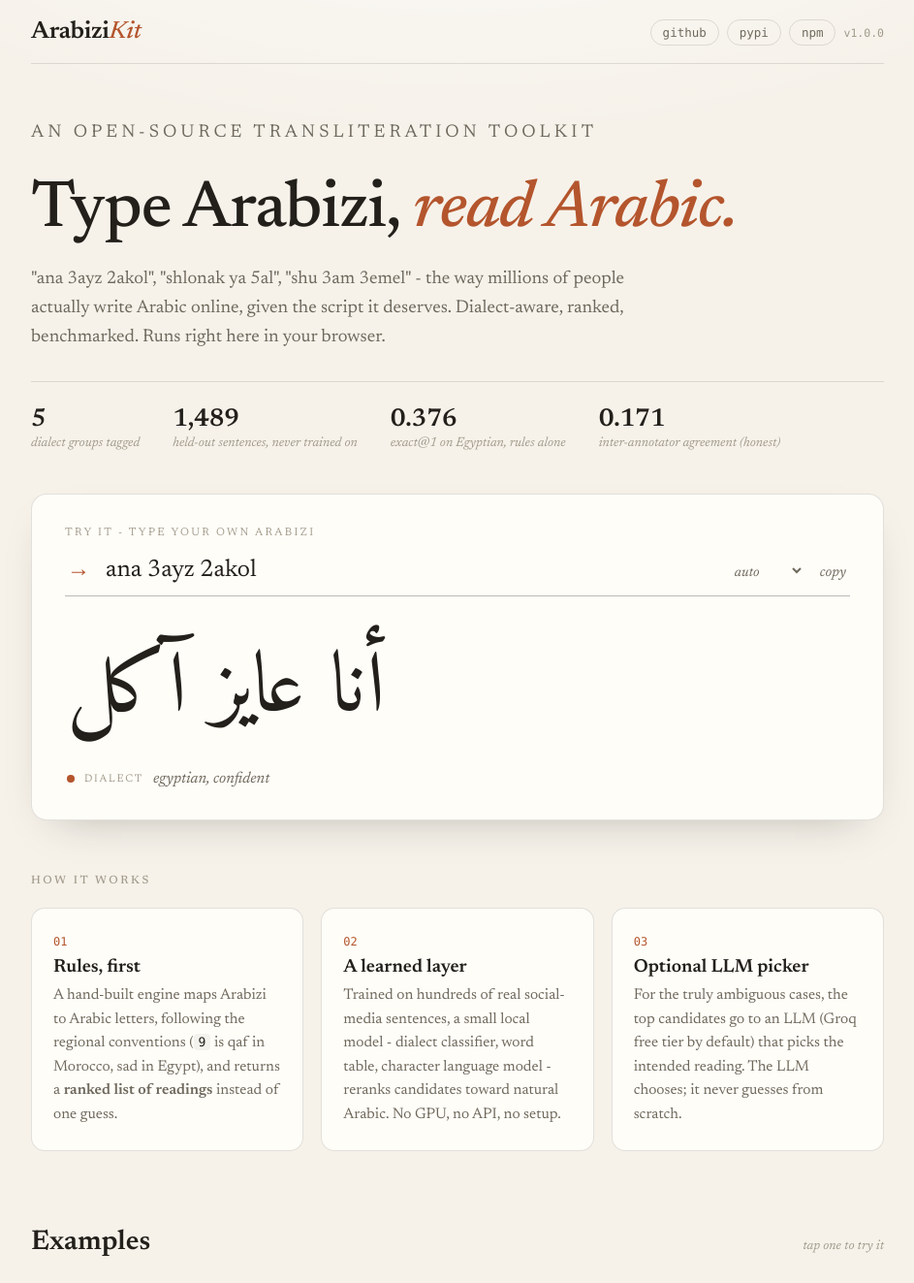
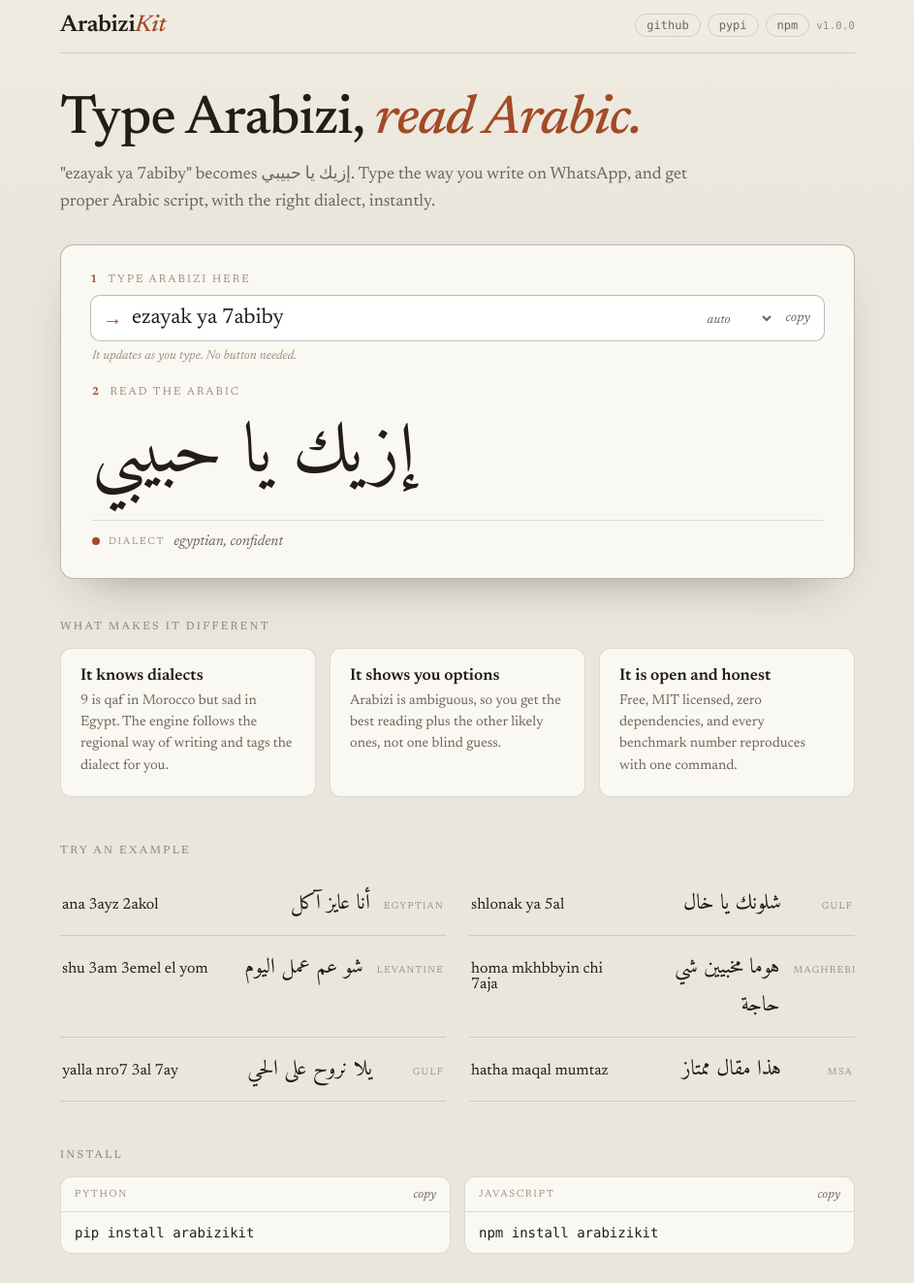
Before and after one commit to rb2625/arabizi-kit, a website: page web/demo.html in a window 1280 px wide. Shown: the part 20-1343 px from the top of the page at 97% size, without its empty margins (168-1111 px from the left). Drawn offline with Linux system fonts and the light colour scheme.

Commit message:
Simplify the demo and auto-apply the detected dialect
The page is calmer and clearer: a deeper warm background, a clearly
bordered input box with numbered steps (1. Type Arabizi, 2. Read the
Arabic), a helper line saying it updates as you type, and fewer,
simpler sections. The engine now auto-applies a confident Maghrebi or
Gulf dialect guess, mirroring the learned layer's effective hints, so
typing 'bach n9ra' reads 9 as qaf without picking a hint manually.

```diff
--- a/web/demo.html
+++ b/web/demo.html
@@ -14,15 +14,15 @@
  <link href="https://fonts.googleapis.com/css2?family=Newsreader:ital,opsz,wght@0,6..72,400;0,6..72,500;0,6..72,600;1,6..72,400;1,6..72,500&family=Amiri:ital,wght@0,400;0,700;1,400&display=swap" rel="stylesheet" />
  <style>
  :root {
-  --paper: #f6f2ea;
-  --card: #fffdf8;
-  --ink: #23201b;
-  --ink-soft: #6f695d;
-  --ink-faint: #a29b8c;
-  --line: rgba(35, 32, 27, .13);
-  --line-strong: rgba(35, 32, 27, .3);
-  --clay: #b4552d;
-  --clay-soft: rgba(180, 85, 45, .1);
+  --paper: #eae6dc;
+  --card: #faf8f2;
+  --ink: #221d17;
+  --ink-soft: #6d6557;
+  --ink-faint: #98907f;
+  --line: rgba(34, 29, 23, .14);
+  --line-strong: rgba(34, 29, 23, .3);
+  --clay: #a34a26;
+  --clay-soft: rgba(163, 74, 38, .1);
   --serif: "Newsreader", Georgia, serif;
   --arabic: "Amiri", "Newsreader", serif;
   --mono: ui-monospace, "SF Mono", Consolas, monospace;
@@ -31,164 +31,146 @@
  html { scroll-behavior: smooth; }
  body {
   margin: 0; min-height: 100vh;
-  background: radial-gradient(1200px 560px at 50% -8%, rgba(255, 255, 255, .7), transparent 62%), var(--paper);
-  color: var(--ink); font-family: var(--serif); font-size: 19px;
+  background: linear-gradient(180deg, #f0ece2 0%, var(--paper) 260px);
+  color: var(--ink); font-family: var(--serif); font-size: 18px;
   -webkit-font-smoothing: antialiased;
  }
  ::selection { background: var(--clay-soft); }
  a { color: var(--clay); text-decoration: none; }
  a:hover { text-decoration: underline; }
- .page { width: min(880px, calc(100% - 48px)); margin: 0 auto; padding: 40px 0 56px; }
-
- /* top bar */
+ .page { width: min(820px, calc(100% - 40px)); margin: 0 auto; padding: 34px 0 48px; }
+
+ /* header */
  header {
-  display: flex; align-items: center; justify-content: space-between; gap: 16px;
-  padding-bottom: 18px; border-bottom: 1px solid var(--line);
+  display: flex; align-items: center; justify-content: space-between; gap: 14px;
+  padding-bottom: 16px; border-bottom: 1px solid var(--line);
  }
- .wordmark { font-size: 25px; font-weight: 600; letter-spacing: -0.01em; color: var(--ink); }
+ .wordmark { font-size: 24px; font-weight: 600; letter-spacing: -0.01em; color: var(--ink); }
  .wordmark i { font-style: italic; color: var(--clay); font-weight: 500; }
- .nav { display: flex; align-items: center; gap: 8px; flex-wrap: wrap; }
+ .nav { display: flex; align-items: center; gap: 7px; flex-wrap: wrap; }
  .nav a.pill {
-  font-family: var(--mono); font-size: 12.5px; color: var(--ink-soft);
-  border: 1px solid var(--line); border-radius: 999px; padding: 5px 12px;
+  font-family: var(--mono); font-size: 12px; color: var(--ink-soft);
+  border: 1px solid var(--line); border-radius: 999px; padding: 4px 11px;
   transition: .18s; white-space: nowrap;
  }
  .nav a.pill:hover { color: var(--clay); border-color: var(--clay); text-decoration: none; }
- .ver { font-family: var(--mono); font-size: 11.5px; color: var(--ink-faint); }
-
- /* hero */
- .hero { padding: 56px 0 44px; }
- .eyebrow {
-  font-size: 12px; letter-spacing: .22em; text-transform: uppercase;
-  color: var(--ink-faint); margin: 0 0 16px;
- }
+ .ver { font-family: var(--mono); font-size: 11px; color: var(--ink-faint); }
+
+ /* hero: short */
+ .hero { padding: 40px 0 30px; }
  .hero h1 {
-  font-size: clamp(42px, 7vw, 68px); line-height: 1.04; font-weight: 500;
-  letter-spacing: -0.015em; margin: 0 0 20px;
+  font-size: clamp(36px, 6vw, 56px); line-height: 1.06; font-weight: 500;
+  letter-spacing: -0.015em; margin: 0 0 12px;
  }
  .hero h1 em { font-style: italic; color: var(--clay); }
- .hero p { margin: 0 0 30px; max-width: 36em; color: var(--ink-soft); font-size: 18.5px; line-height: 1.62; }
- .stats { display: flex; gap: 34px; flex-wrap: wrap; padding-top: 26px; border-top: 1px solid var(--line); }
- .stat b { display: block; font-size: 26px; font-weight: 600; letter-spacing: -0.01em; }
- .stat b small { font-size: 15px; color: var(--ink-faint); font-weight: 400; }
- .stat span { font-size: 13.5px; color: var(--ink-faint); font-style: italic; }
-
- /* the tool */
+ .hero p { margin: 0; max-width: 40em; color: var(--ink-soft); font-size: 17.5px; line-height: 1.6; }
+
+ /* the tool: the focus of the page */
  .tool {
-  background: var(--card); border: 1px solid var(--line); border-radius: 16px;
-  box-shadow: 0 18px 44px -26px rgba(35, 32, 27, .35);
-  padding: 34px 34px 26px;
+  background: var(--card); border: 1px solid var(--line-strong); border-radius: 14px;
+  box-shadow: 0 22px 50px -30px rgba(34, 29, 23, .5);
+  padding: 30px 30px 24px;
  }
- .tool-label {
-  font-size: 11.5px; letter-spacing: .2em; text-transform: uppercase;
-  color: var(--ink-faint); margin: 0 0 14px;
+ .step { font-size: 11.5px; letter-spacing: .18em; text-transform: uppercase; color: var(--ink-faint); margin: 0 0 10px; }
+ .step b { color: var(--clay); font-weight: 600; }
+
+ .field {
+  display: flex; align-items: center; gap: 10px;
+  background: #fff; border: 1px solid var(--line-strong); border-radius: 10px;
+  padding: 8px 12px; transition: border-color .2s, box-shadow .2s;
  }
- .field { display: flex; align-items: baseline; gap: 14px; border-bottom: 1px solid var(--line-strong); padding: 4px 2px 12px; transition: border-color .2s; }
- .field:focus-within { border-color: var(--clay); }
- .field .prompt { font-style: italic; color: var(--clay); font-size: 24px; }
+ .field:focus-within { border-color: var(--clay); box-shadow: 0 0 0 3px var(--clay-soft); }
+ .field .prompt { font-style: italic; color: var(--clay); font-size: 20px; }
  .field input {
   flex: 1; min-width: 0; background: transparent; border: 0; outline: 0;
-  font-family: var(--serif); font-size: 25px; color: var(--ink); caret-color: var(--clay);
+  font-family: var(--serif); font-size: 22px; color: var(--ink); caret-color: var(--clay); padding: 4px 0;
  }
  .field input::placeholder { color: var(--ink-faint); font-style: italic; }
  .hint {
   border: 0; background: transparent; outline: 0; cursor: pointer;
-  font-family: var(--serif); font-style: italic; font-size: 14.5px; color: var(--ink-soft);
-  padding: 3px 2px; white-space: nowrap; transition: color .2s;
+  font-family: var(--serif); font-style: italic; font-size: 13.5px; color: var(--ink-soft);
+  padding: 2px; white-space: nowrap; transition: color .2s;
  }
  .hint:hover { color: var(--clay); }
  .hint option { font-style: normal; }
  .copy {
   border: 0; background: transparent; cursor: pointer;
-  font-family: var(--serif); font-style: italic; font-size: 15px; color: var(--ink-soft);
-  padding: 4px 2px; white-space: nowrap; transition: color .2s;
+  font-family: var(--serif); font-style: italic; font-size: 14px; color: var(--ink-soft);
+  padding: 2px; white-space: nowrap; transition: color .2s;
  }
  .copy:hover { color: var(--clay); }
-
- .output { padding: 38px 2px 8px; }
+ .field-note { font-size: 13px; font-style: italic; color: var(--ink-faint); margin: 8px 2px 0; }
+
+ .output { padding: 26px 2px 6px; }
  .out-ar {
-  font-family: var(--arabic); font-size: clamp(52px, 8.6vw, 88px); line-height: 1.35;
+  font-family: var(--arabic); font-size: clamp(44px, 7.4vw, 72px); line-height: 1.35;
   direction: rtl; text-align: left; color: var(--ink);
   min-height: 1.35em; word-break: break-word;
  }
  .out-ar:empty::before { content: "..."; color: var(--ink-faint); font-size: .4em; }
  .out-ar.flash { animation: rise .3s cubic-bezier(.2, .7, .3, 1); }
  @keyframes rise { from { opacity: 0; transform: translateY(6px); } to { opacity: 1; transform: none; } }
- .out-meta { margin-top: 24px; display: flex; align-items: center; gap: 16px; flex-wrap: wrap; }
- .dialect { display: flex; align-items: center; gap: 10px; font-size: 16px; font-style: italic; color: var(--ink-soft); }
+ .out-meta { margin-top: 18px; display: flex; align-items: center; gap: 14px; flex-wrap: wrap; border-top: 1px solid var(--line); padding-top: 14px; }
+ .dialect { display: flex; align-items: center; gap: 9px; font-size: 15px; font-style: italic; color: var(--ink-soft); }
  .dialect .dot { width: 8px; height: 8px; border-radius: 50%; background: var(--clay); }
  .dialect.off .dot { background: var(--ink-faint); }
- .dialect .dlabel { font-size: 11px; text-transform: uppercase; letter-spacing: .16em; font-style: normal; color: var(--ink-faint); }
- .chips-wrap { width: 100%; margin-top: 6px; }
- .chips-label { font-size: 11px; text-transform: uppercase; letter-spacing: .16em; color: var(--ink-faint); margin: 0 0 8px; }
- .chips { display: flex; gap: 10px; flex-wrap: wrap; }
+ .dialect .dlabel { font-size: 10.5px; text-transform: uppercase; letter-spacing: .16em; font-style: normal; color: var(--ink-faint); }
+ .chips-wrap { width: 100%; }
+ .chips-label { font-size: 10.5px; text-transform: uppercase; letter-spacing: .16em; color: var(--ink-faint); margin: 0 0 7px; }
+ .chips { display: flex; gap: 9px; flex-wrap: wrap; }
  .chip {
   background: transparent; border: 1px solid var(--line); border-radius: 999px;
-  font-family: var(--arabic); font-size: 17px; color: var(--ink-soft);
-  padding: 6px 15px; cursor: pointer; transition: .18s;
+  font-family: var(--arabic); font-size: 16px; color: var(--ink-soft);
+  padding: 5px 14px; cursor: pointer; transition: .18s;
  }
  .chip:hover { color: var(--clay); border-color: var(--clay); }
 
- /* how it works */
- .how { padding: 56px 0 8px; }
- .sec-head h2 { font-size: 12px; letter-spacing: .22em; text-transform: uppercase; color: var(--ink-faint); margin: 0 0 22px; font-weight: 500; }
- .cards { display: grid; grid-template-columns: repeat(3, 1fr); gap: 18px; }
- .card { background: var(--card); border: 1px solid var(--line); border-radius: 14px; padding: 24px 22px; }
- .card .n { font-family: var(--mono); font-size: 12px; color: var(--clay); }
- .card h3 { font-size: 19px; font-weight: 600; margin: 8px 0 8px; }
- .card p { font-size: 15.5px; line-height: 1.58; color: var(--ink-soft); margin: 0; }
- .card code { font-family: var(--mono); font-size: 13px; color: var(--ink); background: rgba(35,32,27,.05); padding: 1px 5px; border-radius: 4px; }
-
- /* examples */
- .examples { padding: 48px 0 8px; }
- .examples-head { display: flex; justify-content: space-between; align-items: baseline; margin-bottom: 6px; }
- .examples-head span { font-size: 13.5px; font-style: italic; color: var(--ink-faint); }
- .egrid { display: grid; grid-template-columns: 1fr 1fr; gap: 0 26px; }
- .example { display: flex; align-items: baseline; gap: 16px; padding: 14px 2px; border-bottom: 1px solid var(--line); cursor: pointer; transition: border-color .15s; }
+ /* sections */
+ .sec { padding: 44px 0 6px; }
+ .sec-head h2 { font-size: 11.5px; letter-spacing: .2em; text-transform: uppercase; color: var(--ink-faint); margin: 0 0 16px; font-weight: 500; }
+ .cards { display: grid; grid-template-columns: repeat(3, 1fr); gap: 14px; }
+ .card { background: var(--card); border: 1px solid var(--line); border-radius: 12px; padding: 20px 20px; }
+ .card h3 { font-size: 17px; font-weight: 600; margin: 0 0 6px; }
+ .card p { font-size: 14.5px; line-height: 1.55; color: var(--ink-soft); margin: 0; }
+ .card code { font-family: var(--mono); font-size: 12.5px; background: rgba(34,29,23,.06); padding: 1px 5px; border-radius: 4px; }
+
+ .egrid { display: grid; grid-template-columns: 1fr 1fr; gap: 0 24px; }
+ .example { display: flex; align-items: baseline; gap: 14px; padding: 13px 2px; border-bottom: 1px solid var(--line); cursor: pointer; transition: border-color .15s; }
  .example:hover { border-color: var(--line-strong); }
- .example .latin { font-size: 17px; transition: color .15s; }
+ .example .latin { font-size: 16px; transition: color .15s; }
  .example:hover .latin { color: var(--clay); }
- .example .ar { font-family: var(--arabic); font-size: 24px; direction: rtl; margin-left: auto; }
- .example .d { font-size: 10.5px; text-transform: uppercase; letter-spacing: .13em; color: var(--ink-faint); min-width: 64px; text-align: right; }
-
- /* install */
- .install { padding: 48px 0 8px; }
- .install-row { display: grid; grid-template-columns: 1fr 1fr; gap: 18px; }
- .install-block { background: var(--card); border: 1px solid var(--line); border-radius: 14px; overflow: hidden; }
- .install-block .ib-head {
-  display: flex; justify-content: space-between; align-items: center;
-  padding: 10px 16px; border-bottom: 1px solid var(--line);
+ .example .ar { font-family: var(--arabic); font-size: 22px; direction: rtl; margin-left: auto; }
+ .example .d { font-size: 10px; text-transform: uppercase; letter-spacing: .13em; color: var(--ink-faint); min-width: 60px; text-align: right; }
+
+ .install-row { display: grid; grid-template-columns: 1fr 1fr; gap: 14px; }
+ .install-block { background: var(--card); border: 1px solid var(--line); border-radius: 12px; overflow: hidden; }
+ .install-block .ib-head { display: flex; justify-content: space-between; align-items: center; padding: 9px 14px; border-bottom: 1px solid var(--line); }
+ .install-block .ib-head span { font-size: 10.5px; text-transform: uppercase; letter-spacing: .16em; color: var(--ink-faint); }
+ .ib-copy { border: 0; background: transparent; cursor: pointer; font-family: var(--serif); font-style: italic; font-size: 13px; color: var(--ink-soft); padding: 2px 0; }
+ .ib-copy:hover { color: var(--clay); }
+ .install-block pre { margin: 0; padding: 13px 14px; font-family: var(--mono); font-size: 14px; color: var(--ink); overflow-x: auto; }
+
+ .bench table { width: 100%; border-collapse: collapse; font-size: 15px; }
+ .bench th { font-size: 10.5px; text-transform: uppercase; letter-spacing: .16em; color: var(--ink-faint); text-align: left; font-weight: 500; padding: 9px 12px; border-bottom: 1px solid var(--line-strong); }
+ .bench td { padding: 11px 12px; border-bottom: 1px solid var(--line); color: var(--ink-soft); }
+ .bench td b { color: var(--ink); font-weight: 600; }
+ .bench .note { font-size: 13px; font-style: italic; color: var(--ink-faint); margin: 12px 2px 0; }
+
+ /* footer band: a touch of depth, not dark */
+ footer {
+  margin-top: 48px; background: rgba(255, 255, 255, .35); border: 1px solid var(--line); border-radius: 12px;
+  padding: 18px 22px; display: flex; justify-content: space-between; gap: 14px; flex-wrap: wrap;
+  font-size: 13px; font-style: italic; color: var(--ink-faint);
  }
- .install-block .ib-head span { font-size: 11px; text-transform: uppercase; letter-spacing: .16em; color: var(--ink-faint); }
- .ib-copy { border: 0; background: transparent; cursor: pointer; font-family: var(--serif); font-style: italic; font-size: 13.5px; color: var(--ink-soft); padding: 2px 0; }
- .ib-copy:hover { color: var(--clay); }
- .install-block pre { margin: 0; padding: 15px 16px; font-family: var(--mono); font-size: 14.5px; color: var(--ink); overflow-x: auto; }
-
- /* benchmark + footer */
- .bench { padding: 46px 0 10px; }
- .bench table { width: 100%; border-collapse: collapse; font-size: 15.5px; }
- .bench th {
-  font-size: 11px; text-transform: uppercase; letter-spacing: .16em; color: var(--ink-faint);
-  text-align: left; font-weight: 500; padding: 10px 12px; border-bottom: 1px solid var(--line-strong);
- }
- .bench td { padding: 12px; border-bottom: 1px solid var(--line); color: var(--ink-soft); }
- .bench td b { color: var(--ink); font-weight: 600; }
- .bench .note { font-size: 13.5px; font-style: italic; color: var(--ink-faint); margin: 14px 2px 0; }
- .foot {
-  margin-top: 46px; padding-top: 18px; border-top: 1px solid var(--line);
-  display: flex; justify-content: space-between; gap: 18px; flex-wrap: wrap;
-  font-size: 13.5px; font-style: italic; color: var(--ink-faint);
- }
- .foot b { font-weight: 500; color: var(--ink-soft); }
- .foot a { color: var(--ink-soft); }
- .foot a:hover { color: var(--clay); }
-
- @media (max-width: 760px) {
+ footer b { font-weight: 500; color: var(--ink-soft); }
+ footer a { color: var(--ink-soft); }
+ footer a:hover { color: var(--clay); }
+
+ @media (max-width: 700px) {
   .cards, .egrid, .install-row { grid-template-columns: 1fr; }
-  .page { width: calc(100% - 36px); padding: 32px 0 40px; }
-  .hero { padding: 42px 0 34px; }
-  .tool { padding: 26px 20px 20px; }
-  .chips { width: 100%; }
+  .page { width: calc(100% - 30px); padding: 26px 0 36px; }
+  .hero { padding: 32px 0 24px; }
+  .tool { padding: 24px 18px 18px; }
   .example .d { display: none; }
  }
  @media (prefers-reduced-motion: reduce) { .out-ar.flash { animation: none; } html { scroll-behavior: auto; } }
@@ -207,27 +189,19 @@
   </header>
 
   <section class="hero">
-   <p class="eyebrow">An open-source transliteration toolkit</p>
    <h1>Type Arabizi, <em>read Arabic.</em></h1>
    <p>
-    "ana 3ayz 2akol", "shlonak ya 5al", "shu 3am 3emel" - the way millions of
-    people actually write Arabic online, given the script it deserves.
-    Dialect-aware, ranked, benchmarked. Runs right here in your browser.
+    "ezayak ya 7abiby" becomes إزيك يا حبيبي. Type the way you write on
+    WhatsApp, and get proper Arabic script, with the right dialect, instantly.
    </p>
-   <div class="stats">
-    <div class="stat"><b>5</b><span>dialect groups tagged</span></div>
-    <div class="stat"><b>1,489</b><span>held-out sentences, never trained on</span></div>
-    <div class="stat"><b>0.376</b><span>exact@1 on Egyptian, rules alone</span></div>
-    <div class="stat"><b>0.171</b><span>inter-annotator agreement (honest)</span></div>
-   </div>
   </section>
 
   <section class="tool" aria-label="Transliteration tool">
-   <p class="tool-label">Try it - type your own Arabizi</p>
+   <p class="step"><b>1</b> &nbsp;Type Arabizi here</p>
    <div class="field">
     <span class="prompt">&rarr;</span>
     <input id="input" type="text" autocomplete="off" spellcheck="false"
-     placeholder="ana 3ayz 2akol" dir="ltr" />
+     placeholder="ezayak ya 7abiby" dir="ltr" />
     <select id="hint" class="hint" aria-label="Dialect hint" title="Assume a dialect for the ambiguous readings">
      <option value="">auto</option>
      <option value="egyptian">egyptian</option>
@@ -237,54 +211,48 @@
     </select>
     <button class="copy" id="copy" title="Copy the Arabic" aria-label="Copy the Arabic">copy</button>
    </div>
+   <p class="field-note">It updates as you type. No button needed.</p>
+
    <div class="output">
+    <p class="step" style="margin-top:0"><b>2</b> &nbsp;Read the Arabic</p>
     <div class="out-ar" id="output"></div>
     <div class="out-meta">
      <span class="dialect" id="dialect-box"><span class="dot"></span><span class="dlabel">dialect</span><span id="dialect">-</span></span>
      <div class="chips-wrap" id="chips-wrap" hidden>
-      <p class="chips-label">Alternative readings</p>
+      <p class="chips-label">Other possible readings</p>
       <div class="chips" id="chips"></div>
      </div>
     </div>
    </div>
   </section>
 
-  <section class="how">
-   <div class="sec-head"><h2>How it works</h2></div>
+  <section class="sec">
+   <div class="sec-head"><h2>What makes it different</h2></div>
    <div class="cards">
     <div class="card">
-     <span class="n">01</span>
-     <h3>Rules, first</h3>
-     <p>A hand-built engine maps Arabizi to Arabic letters, following the
-     regional conventions (<code>9</code> is qaf in Morocco, sad in Egypt),
-     and returns a <b>ranked list of readings</b> instead of one guess.</p>
+     <h3>It knows dialects</h3>
+     <p>9 is qaf in Morocco but sad in Egypt. The engine follows the
+     regional way of writing and tags the dialect for you.</p>
     </div>
     <div class="card">
-     <span class="n">02</span>
-     <h3>A learned layer</h3>
-     <p>Trained on hundreds of real social-media sentences, a small local
-     model - dialect classifier, word table, character language model -
-     reranks candidates toward natural Arabic. No GPU, no API, no setup.</p>
+     <h3>It shows you options</h3>
+     <p>Arabizi is ambiguous, so you get the best reading plus the other
+     likely ones, not one blind guess.</p>
     </div>
     <div class="card">
-     <span class="n">03</span>
-     <h3>Optional LLM picker</h3>
-     <p>For the truly ambiguous cases, the top candidates go to an LLM
-     (Groq free tier by default) that picks the intended reading. The LLM
-     chooses; it never guesses from scratch.</p>
+     <h3>It is open and honest</h3>
+     <p>Free, MIT licensed, zero dependencies, and every benchmark number
+     reproduces with one command.</p>
     </div>
    </div>
   </section>
 
-  <section class="examples">
-   <div class="examples-head">
-    <h2 class="sec-head">Examples</h2>
-    <span>tap one to try it</span>
-   </div>
+  <section class="sec">
+   <div class="sec-head"><h2>Try an example</h2></div>
    <div class="egrid" id="samples"></div>
   </section>
 
-  <section class="install">
+  <section class="sec">
    <div class="sec-head"><h2>Install</h2></div>
    <div class="install-row">
     <div class="install-block">
@@ -298,7 +266,7 @@
    </div>
   </section>
 
-  <section class="bench">
+  <section class="sec bench">
    <div class="sec-head"><h2>The numbers, honestly</h2></div>
    <table>
     <tr><th>Set</th><th>Exact@1</th><th>Hit@3</th><th>CER</th><th></th></tr>
@@ -308,11 +276,11 @@
     <tr><td><b>Moroccan Darija</b> (600 held-out)</td><td><b>0.088</b></td><td>0.115</td><td>0.180</td><td>with dialect hint</td></tr>
     <tr><td><b>Pipeline test</b> (49)</td><td><b>0.061</b></td><td>0.102</td><td>0.226</td><td>learned layer</td></tr>
    </table>
-   <p class="note">Every number reproduces with one command: <code style="font-family:var(--mono);font-size:13px">arabizikit eval --model</code></p>
+   <p class="note">Every number reproduces with one command: <code style="font-family:var(--mono);font-size:12.5px">arabizikit eval --model</code></p>
   </section>
 
-  <footer class="foot">
-   <span>MIT licensed - <b>zero runtime dependencies</b></span>
+  <footer>
+   <span>MIT licensed &middot; <b>zero runtime dependencies</b></span>
    <span>
     by <a href="https://github.com/rb2625" target="_blank" rel="noreferrer">Muhammed Rabeeh Mattath</a> |
     <a href="https://github.com/rb2625/arabizi-kit" target="_blank" rel="noreferrer">source</a> |
@@ -1787,7 +1755,6 @@
 
 </script>
  <script>
-  const VERSION = "1.0.0";
   const SAMPLES = [
    { latin: "ana 3ayz 2akol", dialect: "egyptian", ar: "أنا عايز آكل" },
    { latin: "shlonak ya 5al", dialect: "gulf", ar: "شلونك يا خال" },
@@ -1814,7 +1781,17 @@
 
   function render(text) {
    const hint = hintEl.value || null;
-   const res = ArabiziKit.transliterate(text, { topK: 4, withDialect: true, dialectHint: hint });
+   const first = ArabiziKit.transliterate(text, { topK: 4, withDialect: true, dialectHint: hint });
+   // Auto-apply the detected dialect when it changes the engine's readings
+   // (Maghrebi and Gulf only, mirroring the learned layer's effective hints).
+   let effective = hint;
+   if (!hint) {
+    const g = first.dialect;
+    if (g && (g.dialect === "maghrebi" || g.dialect === "gulf") && (g.confidence || 0) >= 0.5) {
+     effective = g.dialect;
+    }
+   }
+   const res = effective === hint ? first : ArabiziKit.transliterate(text, { topK: 4, withDialect: true, dialectHint: effective });
    output.textContent = res.text;
    output.classList.remove("flash");
    void output.offsetWidth;
@@ -1852,8 +1829,8 @@
 
   input.addEventListener("input", () => render(input.value));
   hintEl.addEventListener("change", () => render(input.value));
-  render("ana 3ayz 2akol");
-  input.value = "ana 3ayz 2akol";
+  render("ezayak ya 7abiby");
+  input.value = "ezayak ya 7abiby";
 
   copyBtn.addEventListener("click", async () => {
    try {
```
Also changed, not shown: web/index.html (+132 -155 lines).
